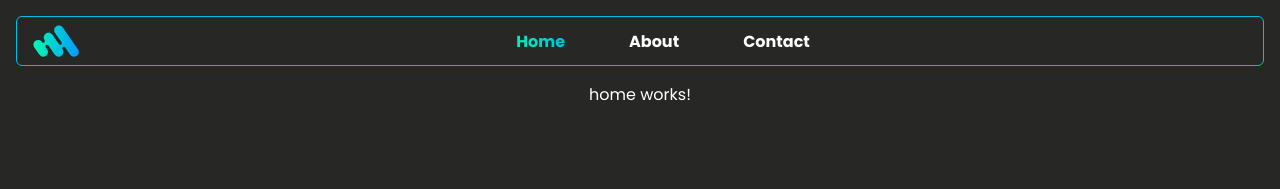
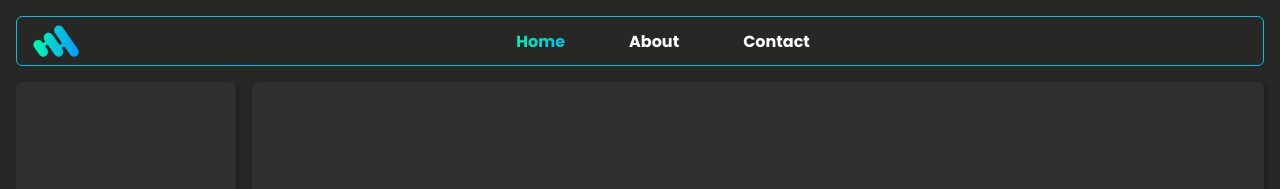
Before and after one commit to azizy5203/angular-todo, an Angular app: page /home in a window 1280 px wide. Shown: the top 189 px of the page. Built offline with nearby package versions, Linux system fonts and the light colour scheme.

Commit message:
feat : main layout

```diff
--- /dev/null
+++ b/src/app/app-sidebar/app-sidebar.component.html
@@ -0,0 +1 @@
+<aside class="app-sidebar"></aside>
--- /dev/null
+++ b/src/app/app-sidebar/app-sidebar.component.scss
@@ -0,0 +1,8 @@
+.app-sidebar {
+  position: sticky;
+  box-shadow: 2px 2px 5px rgba(0, 0, 0, 0.3);
+  border-radius: 6px;
+  background-color: #302f2f;
+  height: 100%;
+  overflow: auto;
+}
--- a/src/app/app.component.html
+++ b/src/app/app.component.html
@@ -1,14 +1,9 @@
-<!-- * * * * * * * * * * * * * * * * * * * * * * * * * * * * * * * -->
-<!-- * * * * * * * * * * * The content below * * * * * * * * * * * -->
-<!-- * * * * * * * * * * is only a placeholder * * * * * * * * * * -->
-<!-- * * * * * * * * * * and can be replaced.  * * * * * * * * * * -->
-<!-- * * * * * * * * * * * * * * * * * * * * * * * * * * * * * * * -->
-<!-- * * * * * * * * * Delete the template below * * * * * * * * * -->
-<!-- * * * * * * * to get started with your project! * * * * * * * -->
-<!-- * * * * * * * * * * * * * * * * * * * * * * * * * * * * * * * -->
-
-<app-header />
-
-<main class="main">
-  <router-outlet />
-</main>
+<div class="app-wrapper">
+  <app-header />
+  <main class="app-content">
+    <app-sidebar />
+    <div class="router-wrapper">
+      <router-outlet />
+    </div>
+  </main>
+</div>
--- a/src/app/app.component.scss
+++ b/src/app/app.component.scss
@@ -1,166 +1,25 @@
-:host {
-  --bright-blue: oklch(51.01% 0.274 263.83);
-  --electric-violet: oklch(53.18% 0.28 296.97);
-  --french-violet: oklch(47.66% 0.246 305.88);
-  --vivid-pink: oklch(69.02% 0.277 332.77);
-  --hot-red: oklch(61.42% 0.238 15.34);
-  --orange-red: oklch(63.32% 0.24 31.68);
-
-  --gray-900: oklch(19.37% 0.006 300.98);
-  --gray-700: oklch(36.98% 0.014 302.71);
-  --gray-400: oklch(70.9% 0.015 304.04);
-
-  --red-to-pink-to-purple-vertical-gradient: linear-gradient(
-    180deg,
-    var(--orange-red) 0%,
-    var(--vivid-pink) 50%,
-    var(--electric-violet) 100%
-  );
-
-  --red-to-pink-to-purple-horizontal-gradient: linear-gradient(
-    90deg,
-    var(--orange-red) 0%,
-    var(--vivid-pink) 50%,
-    var(--electric-violet) 100%
-  );
-
-  --pill-accent: var(--bright-blue);
-
-  font-family: "Inter", -apple-system, BlinkMacSystemFont, "Segoe UI", Roboto,
-    Helvetica, Arial, sans-serif, "Apple Color Emoji", "Segoe UI Emoji",
-    "Segoe UI Symbol";
-  box-sizing: border-box;
-  -webkit-font-smoothing: antialiased;
-  -moz-osx-font-smoothing: grayscale;
+.app-wrapper {
+  display: flex;
+  flex-direction: column;
+  gap: 1rem;
+  padding: 1rem;
+  height: 100dvh;
+}
+.app-content {
+  display: grid;
+  grid-template-columns: 220px repeat(3, 1fr);
+  grid-auto-rows: auto auto;
+  gap: 1rem;
+  height: 100%;
 }
 
-h1 {
-  font-size: 3.125rem;
-  color: var(--hot-red);
-  font-weight: 500;
-  line-height: 100%;
-  letter-spacing: -0.125rem;
-  margin: 0;
-  font-family: "Inter Tight", -apple-system, BlinkMacSystemFont, "Segoe UI",
-    Roboto, Helvetica, Arial, sans-serif, "Apple Color Emoji", "Segoe UI Emoji",
-    "Segoe UI Symbol";
+.router-wrapper {
+  grid-column: 2/5;
+  box-shadow: 2px 2px 5px rgba(0, 0, 0, 0.3);
+  border-radius: 6px;
+  background-color: #302f2f;
+  padding: 1rem;
+  width: 100%;
+  max-height: calc(100vh - calc(50px + 3rem));
+  overflow: auto;
 }
-
-p {
-  margin: 0;
-  color: var(--bright-blue);
-}
-
-main {
-  width: 100%;
-  min-height: 100%;
-  display: flex;
-  justify-content: center;
-  align-items: center;
-  padding: 1rem;
-  box-sizing: inherit;
-  position: relative;
-}
-
-.angular-logo {
-  max-width: 9.2rem;
-}
-
-.content {
-  display: flex;
-  justify-content: space-around;
-  width: 100%;
-  max-width: 700px;
-  margin-bottom: 3rem;
-}
-
-.content h1 {
-  margin-top: 1.75rem;
-}
-
-.content p {
-  margin-top: 1.5rem;
-}
-
-.divider {
-  width: 1px;
-  background: var(--red-to-pink-to-purple-vertical-gradient);
-  margin-inline: 0.5rem;
-}
-
-.pill-group {
-  display: flex;
-  flex-direction: column;
-  align-items: start;
-  flex-wrap: wrap;
-  gap: 1.25rem;
-}
-
-.pill {
-  display: flex;
-  align-items: center;
-  --pill-accent: var(--bright-blue);
-  background: color-mix(in srgb, var(--pill-accent) 5%, transparent);
-  color: var(--pill-accent);
-  padding-inline: 0.75rem;
-  padding-block: 0.375rem;
-  border-radius: 2.75rem;
-  border: 0;
-  transition: background 0.3s ease;
-  font-family: var(--inter-font);
-  font-size: 0.875rem;
-  font-style: normal;
-  font-weight: 500;
-  line-height: 1.4rem;
-  letter-spacing: -0.00875rem;
-  text-decoration: none;
-}
-
-.pill:hover {
-  background: color-mix(in srgb, var(--pill-accent) 15%, transparent);
-}
-
-.pill-group .pill:nth-child(6n + 1) {
-  --pill-accent: var(--bright-blue);
-}
-.pill-group .pill:nth-child(6n + 2) {
-  --pill-accent: var(--french-violet);
-}
-.pill-group .pill:nth-child(6n + 3),
-.pill-group .pill:nth-child(6n + 4),
-.pill-group .pill:nth-child(6n + 5) {
-  --pill-accent: var(--hot-red);
-}
-
-.pill-group svg {
-  margin-inline-start: 0.25rem;
-}
-
-.social-links {
-  display: flex;
-  align-items: center;
-  gap: 0.73rem;
-  margin-top: 1.5rem;
-}
-
-.social-links path {
-  transition: fill 0.3s ease;
-  fill: var(--gray-400);
-}
-s .social-links a:hover svg path {
-  fill: var(--hot-red);
-}
-
-@media screen and (max-width: 650px) {
-  .content {
-    flex-direction: column;
-    width: max-content;
-  }
-
-  .divider {
-    height: 1px;
-    width: 100%;
-    background: var(--red-to-pink-to-purple-horizontal-gradient);
-    margin-block: 1.5rem;
-  }
-}
--- a/src/app/app.component.ts
+++ b/src/app/app.component.ts
@@ -1,9 +1,10 @@
 import { Component } from '@angular/core';
 import { RouterOutlet } from '@angular/router';
 import { AppHeaderComponent } from './app-header/app-header.component';
+import { AppSidebarComponent } from "./app-sidebar/app-sidebar.component";
 @Component({
   selector: 'app-root',
-  imports: [RouterOutlet, AppHeaderComponent],
+  imports: [RouterOutlet, AppHeaderComponent, AppSidebarComponent],
   templateUrl: './app.component.html',
   styleUrl: './app.component.scss'
 })
--- a/src/app/home/home.component.html
+++ b/src/app/home/home.component.html
@@ -1 +1 @@
-<p>home works!</p>
+<div style="color: white"></div>
--- a/src/styles.scss
+++ b/src/styles.scss
@@ -1,10 +1,9 @@
 * {
+  box-sizing: border-box;
   margin: 0;
   padding: 0;
-  box-sizing: border-box;
   font-family: Poppins, sans-serif;
 }
 body {
   background-color: #272726;
-  padding: 1rem;
 }
```
Also changed, not shown: src/app/app-sidebar/app-sidebar.component.ts (added, +11 -0 lines).
